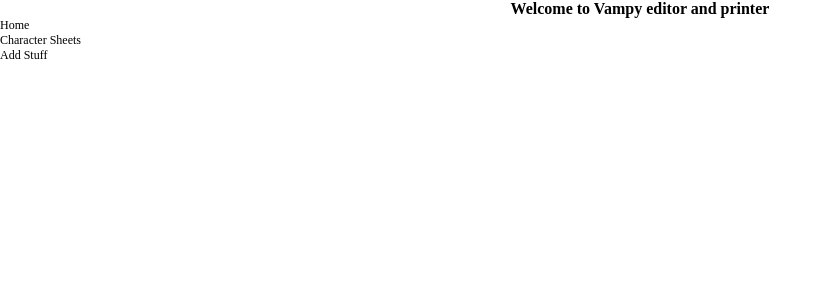
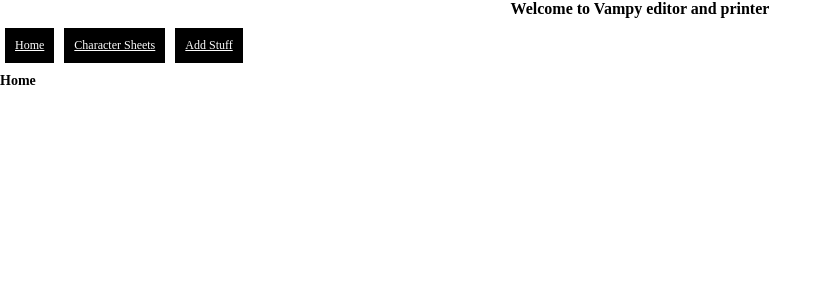
Before and after one commit to theHobbyistGit/Vampy, a PHP site: page / in a window 1280 px wide. Shown: the top 300 px of the page, without its empty margins (0-832 px from the left). Run offline with PHP 8.4, Linux system fonts and the light colour scheme.

Commit message:
A lot of new structure ...

```diff
--- a/backend/pages/decide.php
+++ b/backend/pages/decide.php
@@ -2,7 +2,7 @@
   function getPageContentPath($pageParam){
     switch($pageParam){
       case '1':
-        return("");
+        return("includes/pages/charSheets.php");
         break;
       default:
         return("includes/pages/start.php");
--- a/css/screen.css
+++ b/css/screen.css
@@ -8,3 +8,15 @@ h1{
   font-size: 16px;
   text-align:center;
 }
+
+h2{
+  font-size: 14px;
+}
+
+/* NAVIGATION */
+
+nav { float:left; width:100%; }
+nav li{ display:block; float:left; margin:10px 5px; padding:10px; background-color:#000; }
+nav li a{ color:#fff; }
+
+/* END OF NAVIGATION */
--- a/includes/layout/navigation.php
+++ b/includes/layout/navigation.php
@@ -1,7 +1,7 @@
 <nav>
   <ul>
-    <li>Home</li>
-    <li>Character Sheets</li>
-    <li>Add Stuff</li>
+    <li><a href="?page=0">Home</a></li>
+    <li><a href="?page=1">Character Sheets</a></li>
+    <li><a href="?page=2">Add Stuff</a></li>
   </ul>
 </nav>
--- /dev/null
+++ b/includes/pages/charSheets.php
@@ -0,0 +1,4 @@
+<h2>Find your Character Sheets</h2>
+<div>
+
+</div>
--- a/includes/pages/start.php
+++ b/includes/pages/start.php
@@ -1 +1 @@
-<h2></h2>
+<h2>Home</h2>
```
Also changed, not shown: includes/pages/addStuff.php (added).
